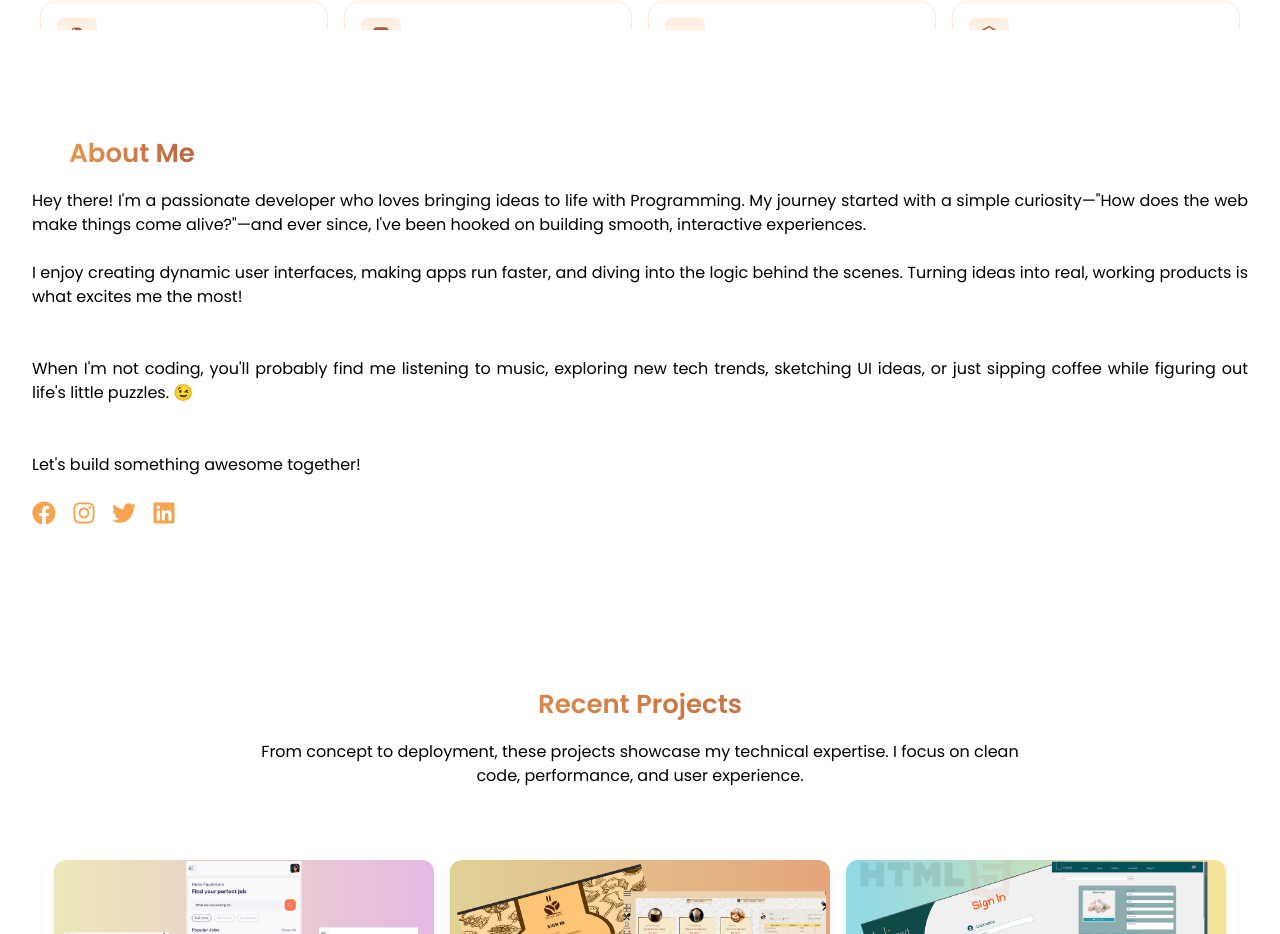
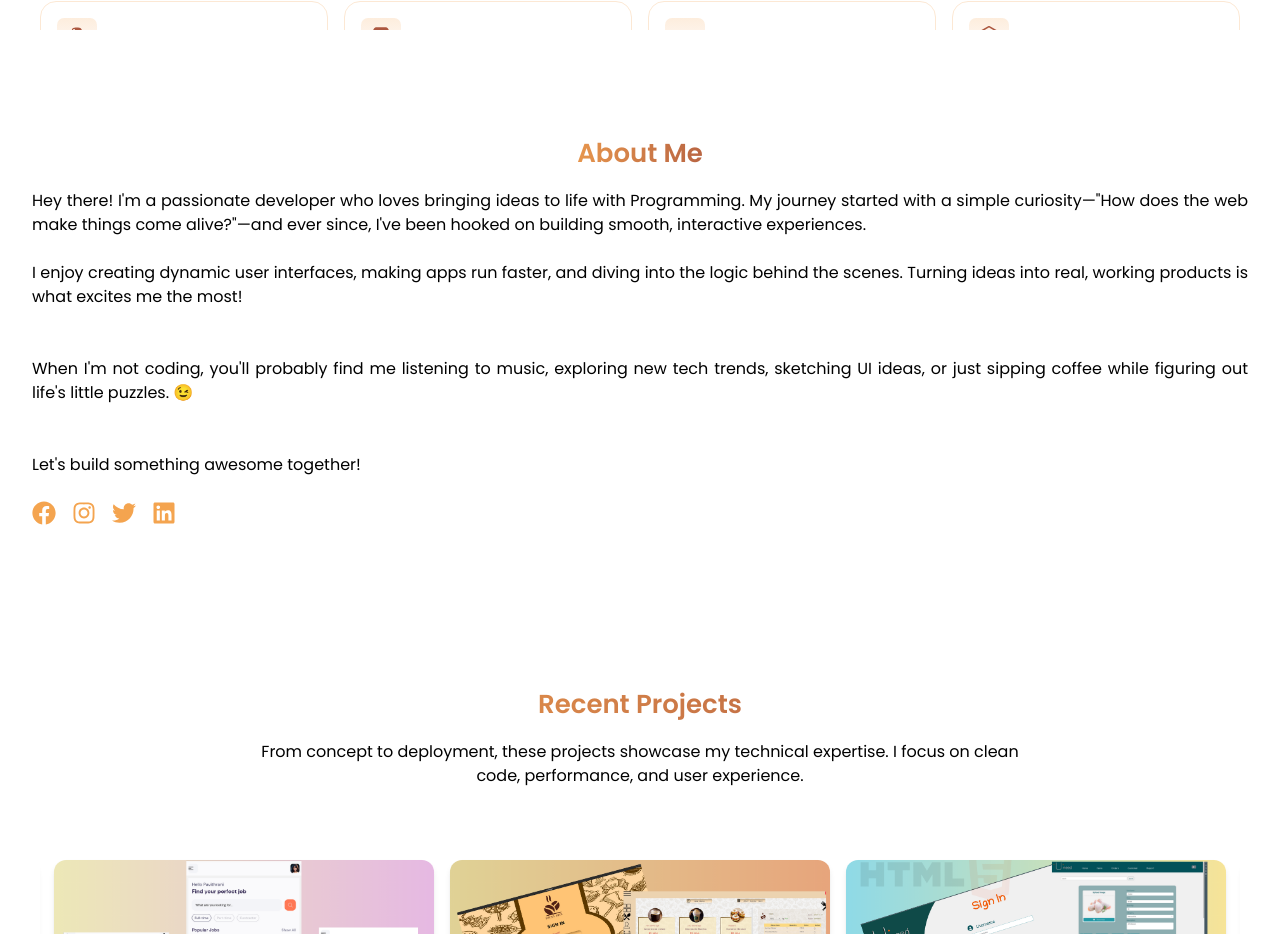
Before and after one commit to pavithraniperera/Portfolio, a React (Vite) app: page / in a window 1280 px wide. Shown: the part 1538-2472 px from the top of the page. Built offline with nearby package versions, Linux system fonts and the light colour scheme; a web font is replaced by a local one.

Commit message:
Update AboutMe.jsx

```diff
--- a/src/sections/AboutMe.jsx
+++ b/src/sections/AboutMe.jsx
@@ -5,12 +5,12 @@ import { ABOUT_ME } from "../utils/data";
 const AboutMe = () => {
   return (
     <section id="about" className="container mx-auto px-8 py-16">
-      <h4 className="block lg:hidden w-[200px] section-title text-center mb-16">
+      <h4 className="block lg:hidden w-[200px] section-title text-center mb-16 mx-auto">
         About Me
       </h4>
       <div className="flex flex-col lg:flex-row gap-16 items-center justify-center">
         <div className="flex-1">
-          <h4 className="hidden lg:block w-[200px] section-title">
+          <h4 className="hidden lg:block w-[200px] section-title mx-auto">
             About Me
           </h4>
           <p className="text-md text-justify leading-6 whitspace-pre-line mt-4">
```
